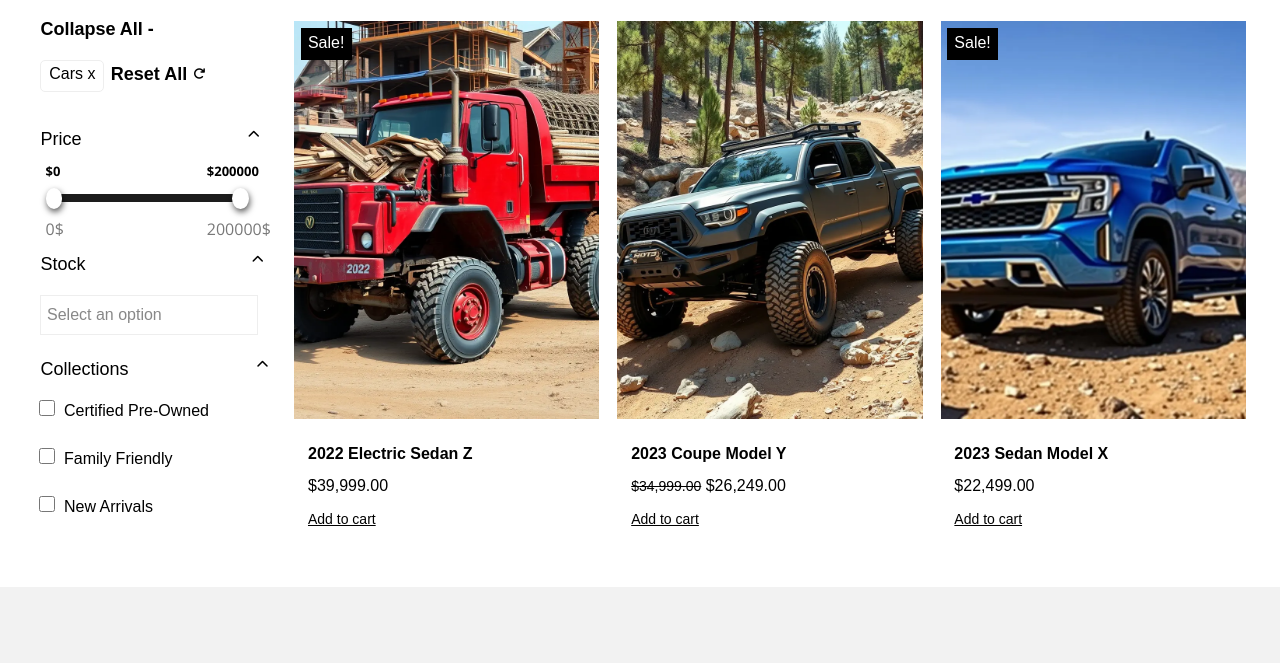
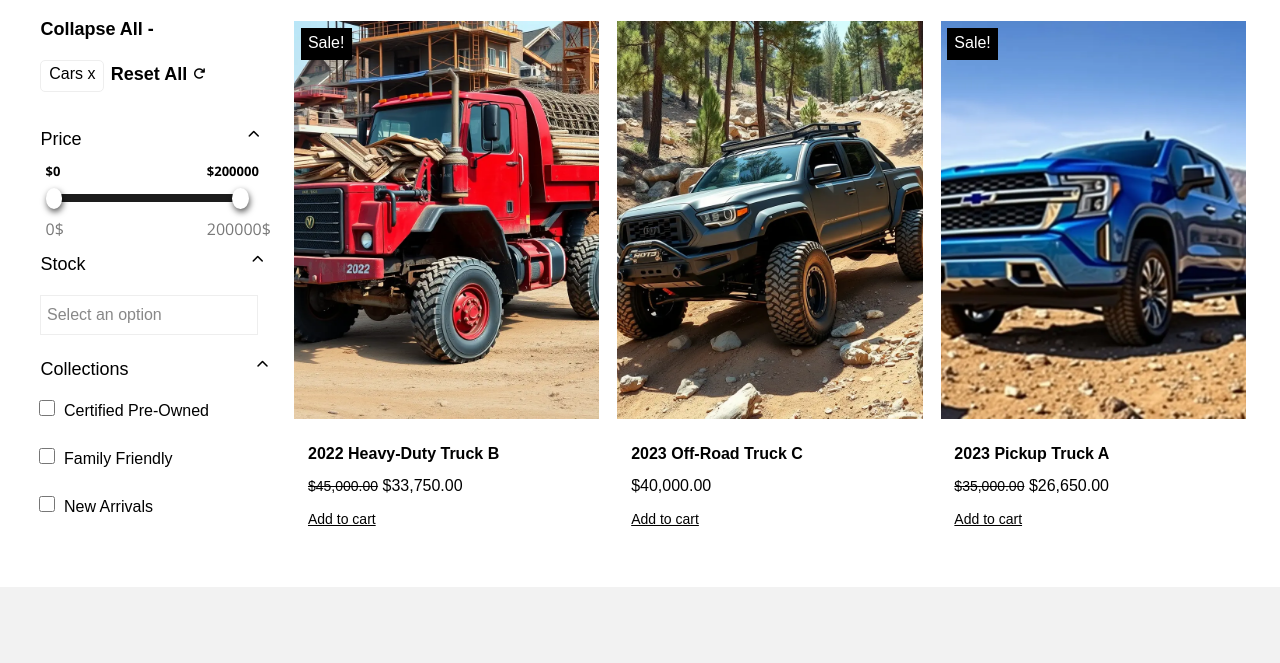
Before and after one commit to samuelmbaya/10web.io, a plain HTML site: page trucks.html in a window 1280 px wide. Shown: the part 359-1022 px from the top of the page. Drawn offline with nearby package versions, Linux system fonts and the light colour scheme.

Commit message:
finalized changes

```diff
--- a/trucks.html
+++ b/trucks.html
@@ -105,8 +105,8 @@
 
                 <div class="car1img"></div>
                 <div class="carinfo">
-                    <h2 class="abtcar1">2022 Electric Sedan Z</h2>
-                    <p class="carp1">$39,999.00</p>
+                    <h2 class="abtcar1">2022 Heavy-Duty Truck B</h2>
+                    <p class="carp1"> <s class="s1">$45,000.00</s> $33,750.00</p>
                     <a href="" class="cart">Add to cart</a>
                 </div>
 
@@ -115,8 +115,8 @@
             <div class="car1">
                 <div class="car1img2"></div>
                 <div class="carinfo">
-                    <h2 class="abtcar1">2023 Coupe Model Y</h2>
-                    <p class="carp1"> <s class="s1">$34,999.00</s> $26,249.00</p>
+                    <h2 class="abtcar1">2023 Off-Road Truck C</h2>
+                    <p class="carp1">$40,000.00</p>
                     <a href="" class="cart">Add to cart</a>
                 </div>
             </div>
@@ -127,8 +127,8 @@
                 </div>
                 <div class="car1img3"></div>
                 <div class="carinfo">
-                    <h2 class="abtcar1">2023 Sedan Model X</h2>
-                    <p class="carp1">$22,499.00</p>
+                    <h2 class="abtcar1">2023 Pickup Truck A</h2>
+                    <p class="carp1"> <s class="s1">$35,000.00</s> $26,650.00</p>
                     <a href="" class="cart">Add to cart</a>
                 </div>
             </div>
```
Also changed, not shown: suvs.html (+5 -5 lines).
